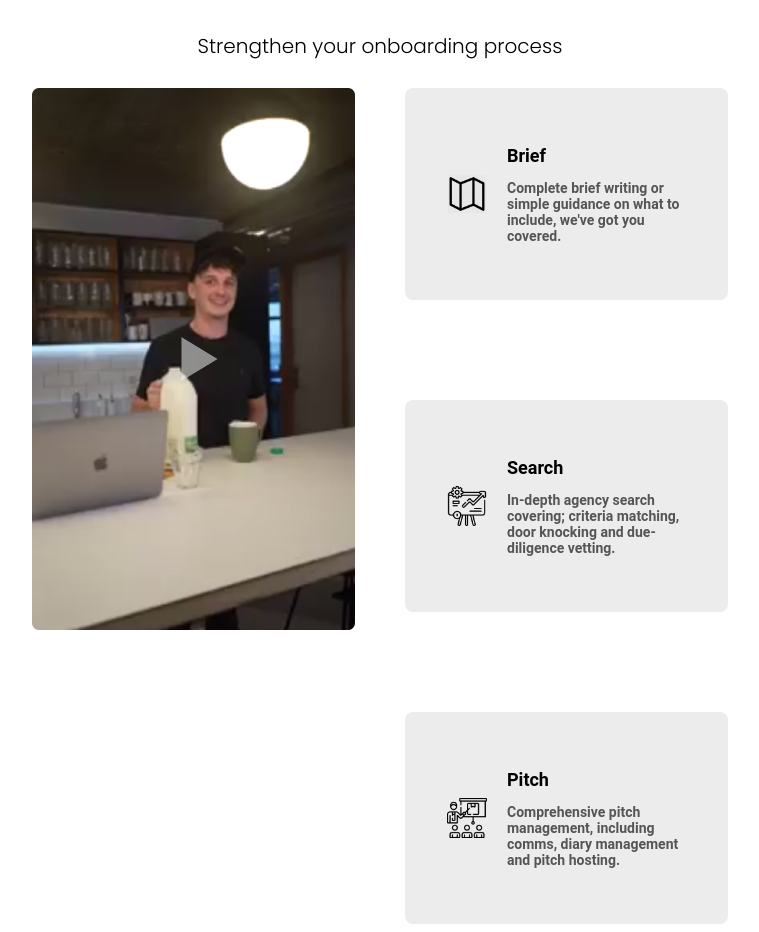
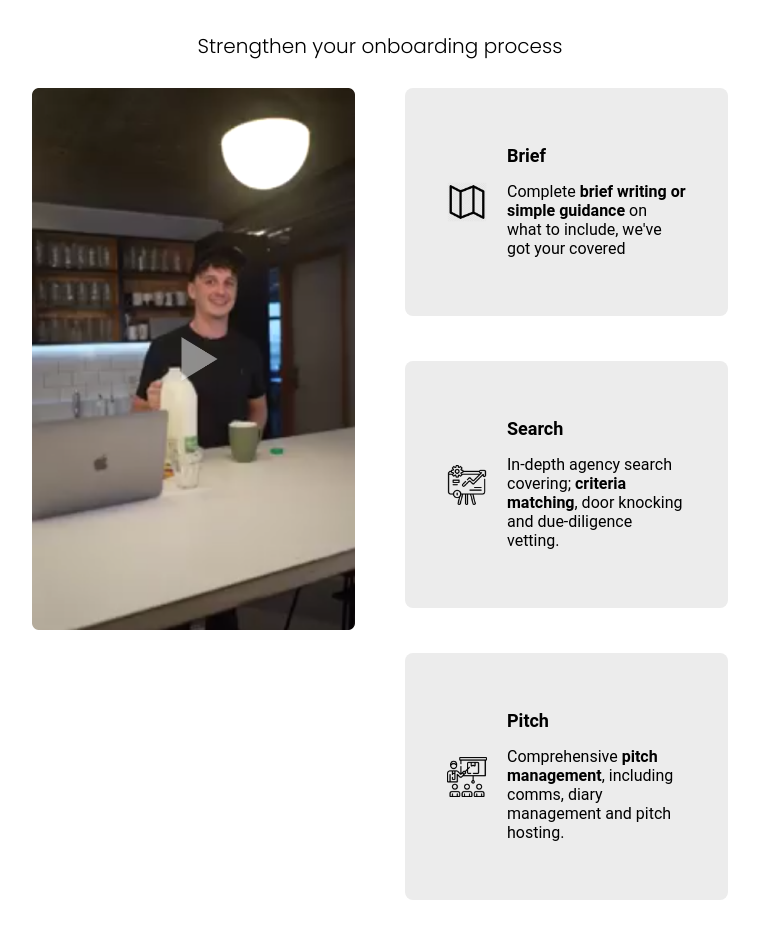
Before and after one commit to DGeorgievP/vachev-test, a Next.js app: page / in a window 1280 px wide. Shown: the part 2282-3214 px from the top of the page, without its empty margins (260-1019 px from the left). After the commit the page ends 3190 px from the top, so only its background shows below. Built offline with nearby package versions, Linux system fonts and the light colour scheme.

Commit message:
fix agencyChoice card

```diff
--- a/components/AgencyChoice/AgencyChoice.tsx
+++ b/components/AgencyChoice/AgencyChoice.tsx
@@ -5,12 +5,11 @@ import {
   StyledIcon,
   StyledContent,
   StyledTitle,
-  StyledHeading,
 } from "./elements.tsx";
 
-interface AgencyChoiceProps {
+export interface AgencyChoiceProps {
   title: string;
-  heading: string;
+  heading: string | JSX.Element;
   icon: IconProps;
 }
 interface IconProps {
@@ -38,7 +37,7 @@ export const AgencyChoice: React.FC<AgencyChoiceProps> = ({
       </StyledIcon>
       <StyledContent>
         <StyledTitle>{title}</StyledTitle>
-        <StyledHeading>{heading}</StyledHeading>
+        {heading}
       </StyledContent>
     </StyledAgencySelection>
   );
--- a/components/AgencyChoice/elements.tsx
+++ b/components/AgencyChoice/elements.tsx
@@ -38,13 +38,6 @@ export const StyledTitle = styled.h2`
   &:hover {
     color: #00f;
     text-decoration: underline;
-    cursor: default;
+    cursor: pointer;
   }
-
 `;
-
-export const StyledHeading = styled.p`
-  font-size: 14px;
-  color: #555;
-
-`;
--- a/pages/index.js
+++ b/pages/index.js
@@ -1,6 +1,7 @@
 /* eslint-disable @next/next/no-page-custom-font */
 import { Hero } from "../sections";
 import { AgencySelection } from "../sections/AgencySelection";
+import Head from 'next/head';
 
 const heroProps = {
   image: { src: "/img/heroimg.png", alt: "", width: 1000, height: 1680 },
@@ -9,27 +10,53 @@ const heroProps = {
   ctaText: "Start",
 };
 
+const agencyChoiceBriefProps = {
+  title: "Brief",
+  heading:
+    <p style={{ fontWeight: 'normal', fontSize: '16px'}}>Complete <span style={{fontWeight: 'bold'}}>brief writing or simple guidance</span> on what to include, we&apos;ve got your covered</p>,
+  icon: { src: "/img/brief.png", alt: "", width: 20, height: 20 },
+};
+
+const agencyChoiceSearchProps = {
+  title: "Search",
+  heading:
+    <p style={{fontWeight: 'normal', fontSize: '16px'}}>In-depth agency search covering;<span style={{ fontWeight: 'bold'}}> criteria matching</span>, door knocking and due-diligence vetting.</p>,
+  icon: { src: "/img/search.png", alt: "", width: 20, height: 20 },
+};
+
+const agencyChoicePitchProps = {
+  title: "Pitch",
+  heading:
+  <p style={{fontWeight: '400'}}> Comprehensive <span style={{fontWeight: 'bold'}}>pitch management</span>, including comms, diary management and pitch hosting.</p>,
+  icon: { src: "/img/pitch.png", alt: "", width: 20, height: 20 },
+};
+
 const agencySelectionProps = {
   title: "Managed Agency Selection",
   heading: "Strengthen your onboarding process",
   icon: { src: "/img/video.png", alt: "", width: 1000, height: 1680 },
+  agencyChoiceCards: [
+    agencyChoiceBriefProps,
+    agencyChoiceSearchProps,
+    agencyChoicePitchProps,
+  ],
+
 }
 
 export default function Home() {
   return (
     <>
-      <head>
+      <Head>
         <link rel="preconnect" href="https://fonts.googleapis.com" />
         <link rel="preconnect" href="https://fonts.gstatic.com" />
         <link
           href="https://fonts.googleapis.com/css2?family=Poppins:ital,wght@0,100;0,200;0,300;0,400;0,500;0,600;0,700;0,800;0,900;1,100;1,200;1,300;1,400;1,500;1,600;1,700;1,800;1,900&display=swap"
           rel="stylesheet"
-        />
-      </head>
+          />
+      </Head>
       <div>
         <Hero {...heroProps} />
         <AgencySelection {...agencySelectionProps}/>
-        {/** Other sections */}
       </div>
     </>
   );
--- a/sections/AgencySelection/AgencySelection.tsx
+++ b/sections/AgencySelection/AgencySelection.tsx
@@ -8,39 +8,20 @@ import {
 } from "./elements.tsx";
 import Image from "next/image";
 import React from "react";
-import AgencyChoice from "../../components/AgencyChoice/AgencyChoice.tsx";
+import AgencyChoice, { AgencyChoiceProps } from "../../components/AgencyChoice/AgencyChoice.tsx";
 
 interface AgencySelectionProps {
-  title: string;
-  heading: string;
-  icon: HTMLImageElement;
+  title: string,
+  heading: string,
+  icon: HTMLImageElement,
+  agencyChoiceCards: AgencyChoiceProps[],
 }
-
-const agencyChoiceBriefProps = {
-  title: "Brief",
-  heading:
-    "Complete brief writing or simple guidance on what to include, we've got you covered.",
-  icon: { src: "/img/brief.png", alt: "", width: 20, height: 20 },
-};
-
-const agencyChoiceSearchProps = {
-  title: "Search",
-  heading:
-    "In-depth agency search covering; criteria matching, door knocking and due-diligence vetting.",
-  icon: { src: "/img/search.png", alt: "", width: 20, height: 20 },
-};
-
-const agencyChoicePitchProps = {
-  title: "Pitch",
-  heading:
-    "Comprehensive pitch management, including comms, diary management and pitch hosting.",
-  icon: { src: "/img/pitch.png", alt: "", width: 20, height: 20 },
-};
 
 export const AgencySelection: React.FC<AgencySelectionProps> = ({
   title,
   heading,
   icon,
+  agencyChoiceCards,
 }) => {
   return (
     <StyledContainer>
@@ -63,13 +44,13 @@ export const AgencySelection: React.FC<AgencySelectionProps> = ({
             display: "flex",
             width: "100%",
             flexDirection: "column",
-            gap: "100px",
+            gap: "45px",
             justifyContent: "center",
           }}
         >
-          <AgencyChoice {...agencyChoiceBriefProps} />
-          <AgencyChoice {...agencyChoiceSearchProps} />
-          <AgencyChoice {...agencyChoicePitchProps} />
+          {agencyChoiceCards && agencyChoiceCards.map((agencyChoiceCard: AgencyChoiceProps, key: number) => (
+            <AgencyChoice key={key} {...agencyChoiceCard} />
+          ))}
         </div>
       </ChoiceAndImageContainer>
     </StyledContainer>
```
Also changed, not shown: sections/AgencySelection/elements.tsx (line endings or trailing spaces).
